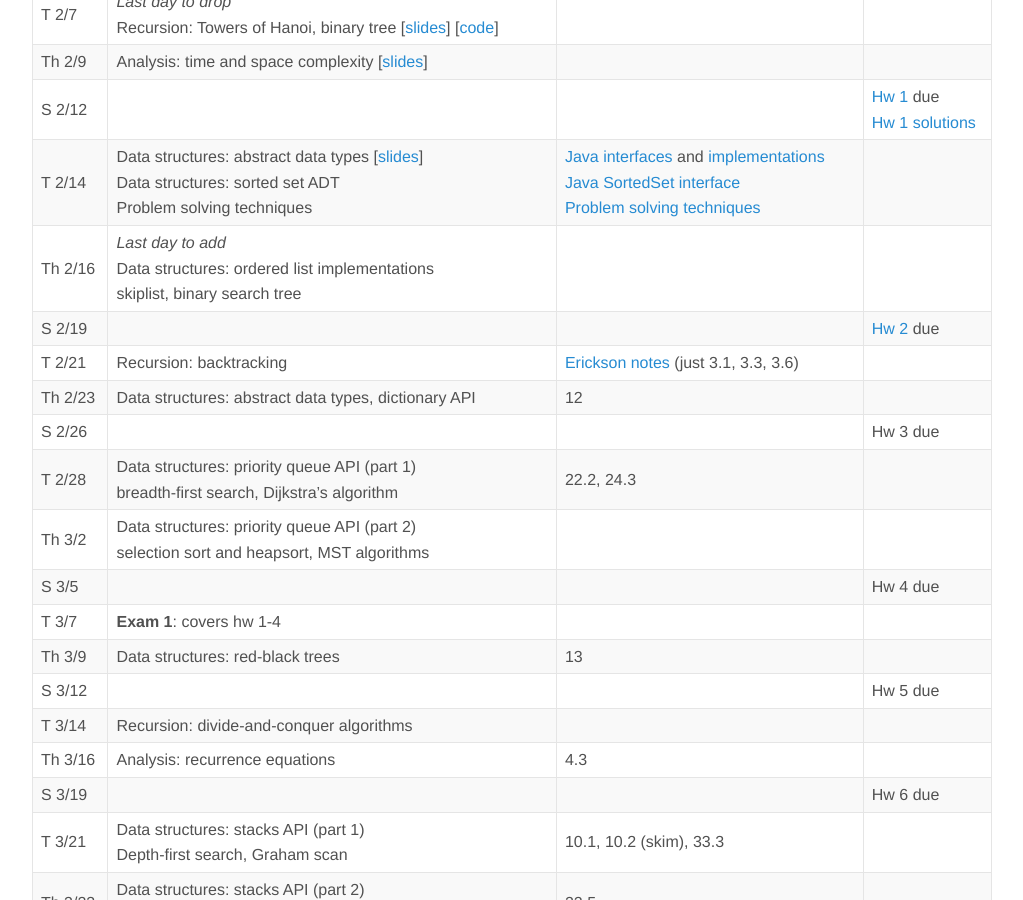
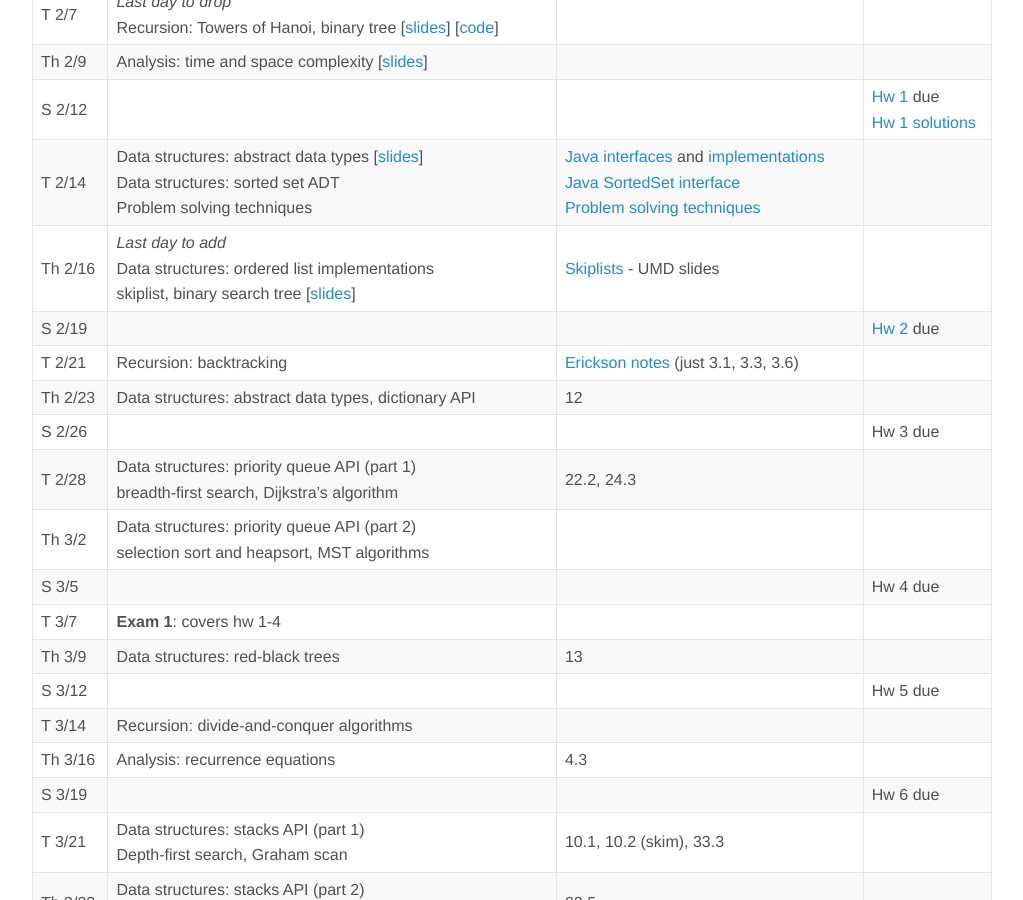
Before and after one commit to jnylam/jnylam.github.io, a Jekyll site: the page built from _courses/146-s17/index.md, in a window 1280 px wide and 900 px high, scrolled down 490 px. Shown: the whole window, without its empty margins (128-1151 px from the left). Built offline with Jekyll 4.4.1, drawn with Linux system fonts in a browser that asks for light colours.

```diff
--- a/_courses/146-s17/index.md
+++ b/_courses/146-s17/index.md
@@ -18,7 +18,7 @@
 Th 2/9 | Analysis: time and space complexity [[slides](timecomplexity.pdf)]
 S 2/12 | | | [Hw 1](homework01.html) due<br>[Hw 1 solutions](hw01.pdf)
 T 2/14 | Data structures: abstract data types [[slides](introds.pdf)]<br>Data structures: sorted set ADT <br>Problem solving techniques | [Java interfaces](https://docs.oracle.com/javase/tutorial/collections/interfaces/index.html) and [implementations](https://docs.oracle.com/javase/tutorial/collections/implementations/index.html)<br>[Java SortedSet interface](https://docs.oracle.com/javase/8/docs/api/java/util/SortedSet.html)<br>[Problem solving techniques](http://www.cs.yale.edu/homes/aspnes/pinewiki/ProblemSolvingTechniques.html)
-Th 2/16  | _Last day to add_<br>Data structures: ordered list implementations<br>skiplist, binary search tree
+Th 2/16  | _Last day to add_<br>Data structures: ordered list implementations<br>skiplist, binary search tree [[slides](skiplist.pdf)] | [Skiplists](https://www.cs.umd.edu/class/spring2008/cmsc420/L12.SkipLists.pdf) - UMD slides
 S 2/19 | | | [Hw 2](homework02.html) due
 T 2/21 | Recursion: backtracking | [Erickson notes](http://jeffe.cs.illinois.edu/teaching/algorithms/notes/03-backtracking.pdf) (just 3.1, 3.3, 3.6)
 Th 2/23 | Data structures: abstract data types, dictionary API | 12
```
Also changed, not shown: 2 other files.
